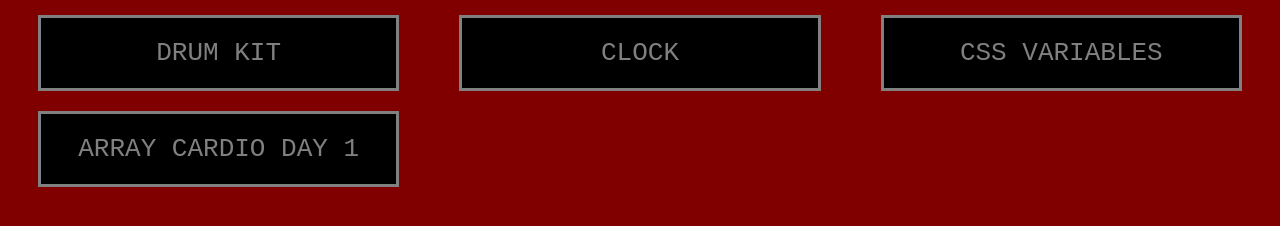
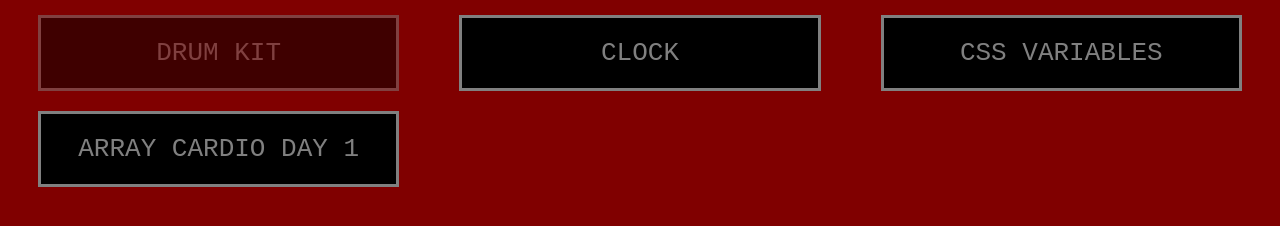
Before and after one commit to dj-mnlpt/JS-30, a plain HTML site: page index.html in a window 1280 px wide. In both pictures the pointer is over the element "DRUM KIT". Shown: the part 50-276 px from the top of the page. Drawn offline with Linux system fonts and the light colour scheme.

Commit message:
transition add effects

```diff
--- a/style.css
+++ b/style.css
@@ -18,6 +18,13 @@ html {
     margin: 0 30px;
     padding: 20px;
     background: black;
+    transition: 1s ease-in-out, transform 1s;
+
+}
+
+.row:hover {
+    opacity: 0.5;
+    transform: rotate(360deg);
 
 }
 
@@ -27,7 +34,6 @@ a {
     font-size: xx-large;
     color: gray;
 }
-
 
 h1 {
     font-family: monospace;
```
